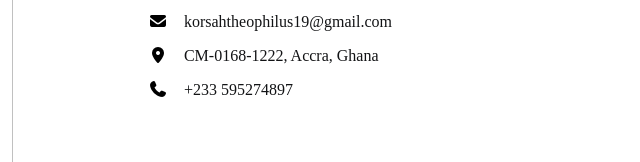
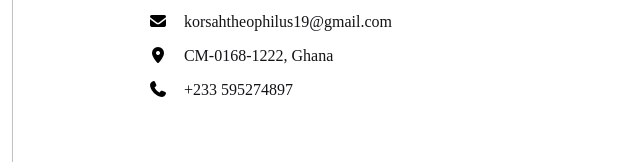
Before and after one commit to korsahtheophilus19/qrcodescanner, a plain HTML site: page index.html in a window 1280 px wide. Shown: the part 3461-3623 px from the top of the page, 84-724 px from the left. Drawn offline with nearby package versions, Linux system fonts and the light colour scheme.

Commit message:
Update index.html

```diff
--- a/index.html
+++ b/index.html
@@ -303,7 +303,7 @@
 
                             <div class="contInner">
                                 <i class="fa-solid fa-location-dot"></i> <!--  generate icon form font awesome -->
-                                <li>CM-0168-1222, Accra, Ghana</li>
+                                <li>CM-0168-1222, Ghana</li>
                             </div>
 
                             <div class="contInner">
```
